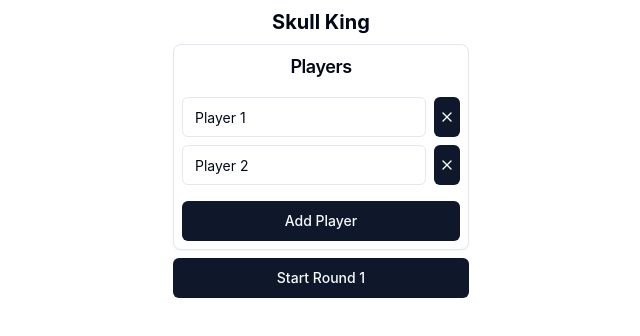
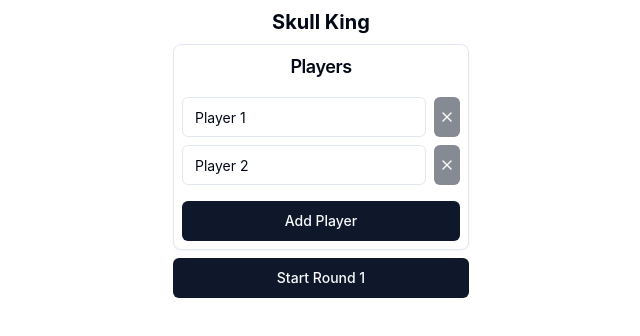
Before and after one commit to frisoft/skull-king, a React (Vite) app: page / in a window 1280 px wide. Shown: the top 336 px of the page, without its empty margins (319-959 px from the left). Built offline with nearby package versions, Linux system fonts and the light colour scheme.

Commit message:
Improve add and remove player

```diff
--- a/src/App.tsx
+++ b/src/App.tsx
@@ -1,12 +1,12 @@
 // import reactLogo from './assets/react.svg'
 // import viteLogo from '/vite.svg'
 import './App.css'
-import SkullKingScoreKeeper from '@/components/skull-king-scorekeeper';
+import SkullKing from '@/components/skull-king';
 
 function App() {
   return (
     <div className="App">
-      <SkullKingScoreKeeper />
+      <SkullKing />
     </div>
   )
 }
--- a/src/components/skull-king-scorekeeper.tsx
+++ b/src/components/skull-king.tsx
@@ -23,7 +23,11 @@ interface Round {
   playerScores: PlayerScore[];
 }
 
-const SkullKingScoreKeeper: React.FC = () => {
+const SkullKing: React.FC = () => {
+
+  const MIN_PLAYERS = 2;
+  const MAX_PLAYERS = 8;
+
   const [players, setPlayers] = useState(['Player 1', 'Player 2']);
   const [rounds, setRounds] = useState<Round[]>([]);
   const [currentRoundIndex, setCurrentRoundIndex] = useState(0);
@@ -49,6 +53,14 @@ const SkullKingScoreKeeper: React.FC = () => {
     return playerScore.bid !== null && playerScore.tricks !== null &&
          playerScore.bid !== 0 && playerScore.tricks !== 0 &&
          playerScore.bid === playerScore.tricks;
+  };
+
+  const canAddPlayer = () => {
+    return players.length < MAX_PLAYERS;
+  };
+
+  const canRemovePlayer = () => {
+   return players.length > MIN_PLAYERS;
   };
 
   const shouldEnableNextRound = (rounds: Round[], currentRoundIndex: number) => {
@@ -190,10 +202,10 @@ const SkullKingScoreKeeper: React.FC = () => {
                   onChange={(e) => updatePlayerName(index, e.target.value)}
                   className="flex-grow mr-2"
                 />
-                <Button onClick={() => removePlayer(index)} className="p-1"><X size={16} /></Button>
+                <Button onClick={() => removePlayer(index)} className="p-1" disabled={!canRemovePlayer()}><X size={16} /></Button>
               </div>
             ))}
-            <Button onClick={addPlayer} className="w-full mt-2">Add Player</Button>
+            <Button onClick={addPlayer} className="w-full mt-2" disabled={!canAddPlayer()}>Add Player</Button>
           </CardContent>
         </Card>
         {shouldEnableNextRound(rounds, currentRoundIndex) && (
@@ -291,4 +303,4 @@ const SkullKingScoreKeeper: React.FC = () => {
   );
 };
 
-export default SkullKingScoreKeeper;
+export default SkullKing;
```
